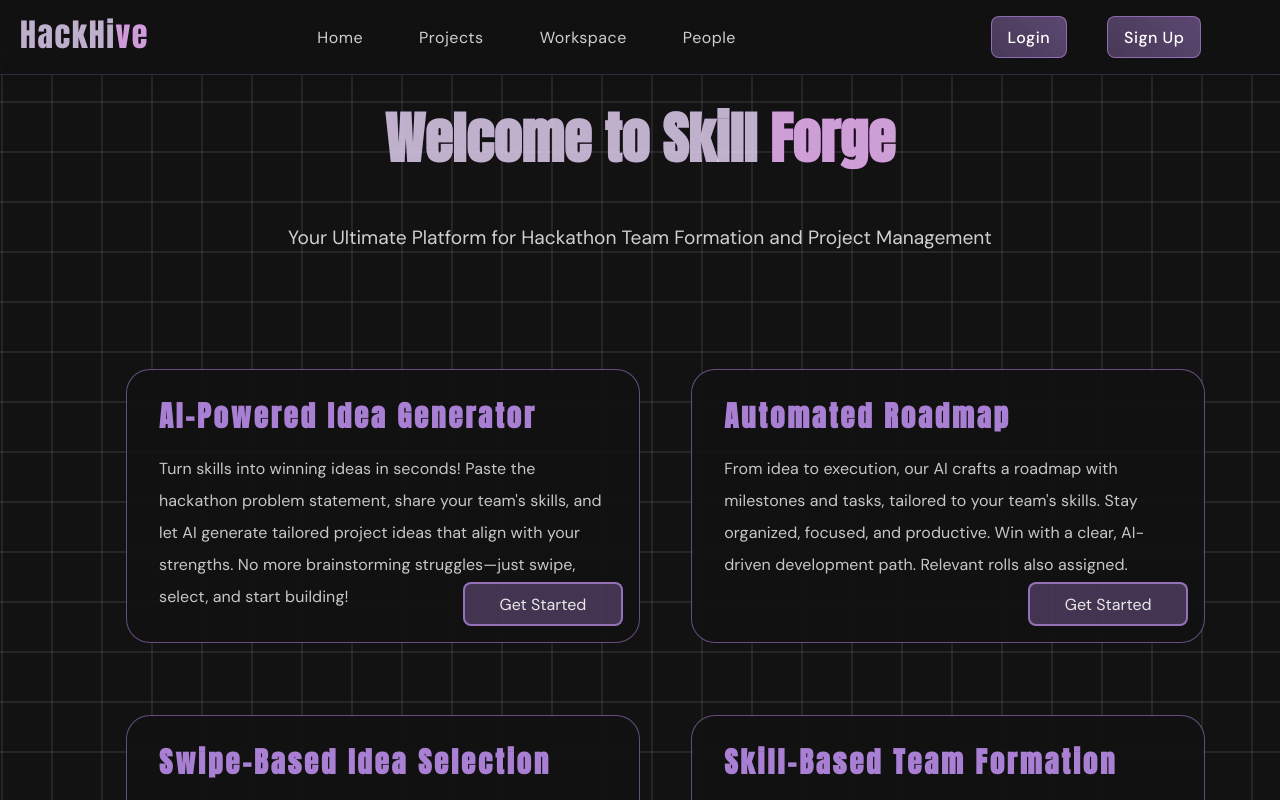
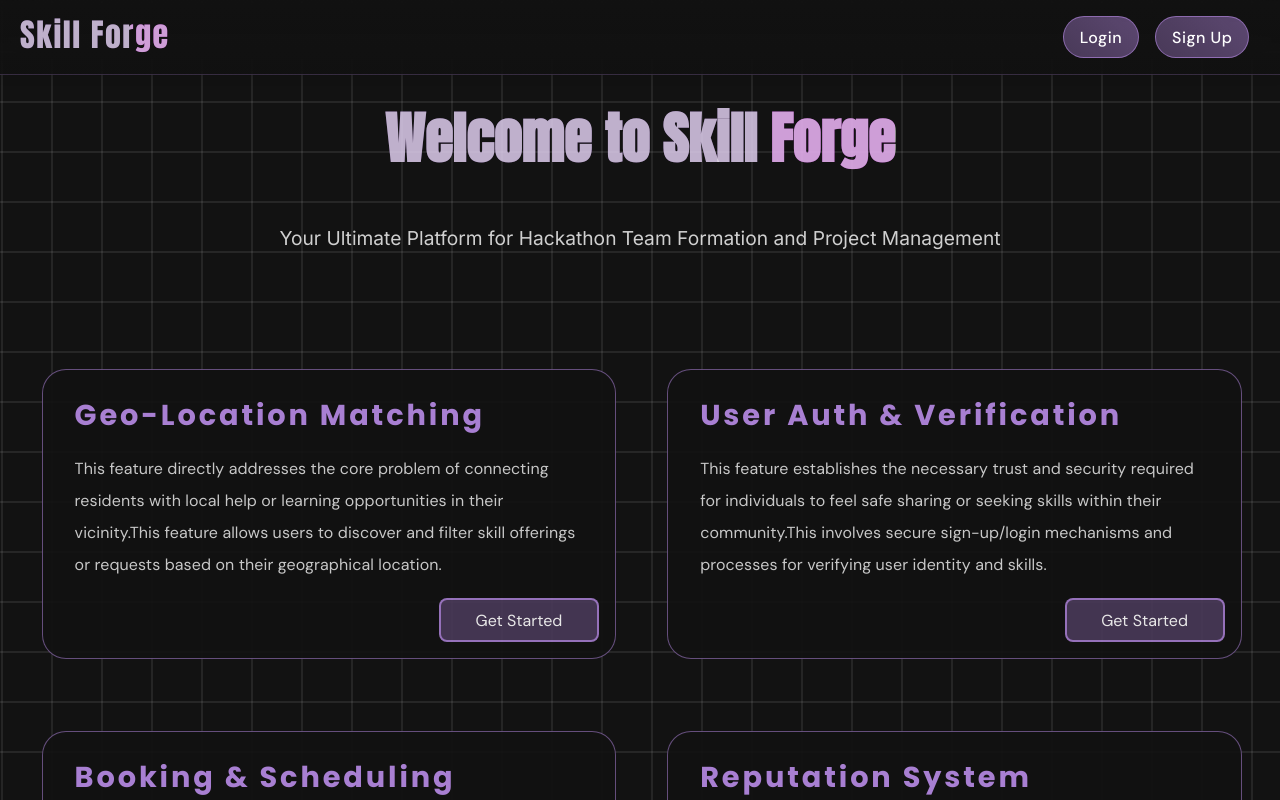
Before and after one commit to AniAgg-5964/Skill-Forge, a React (Vite) app: page / in a window 1280 px wide. Shown: the top 800 px of the page. Built offline with nearby package versions, Linux system fonts and the light colour scheme.

Commit message:
small refinements

```diff
--- a/src/components/Card/SpotlightCard.css
+++ b/src/components/Card/SpotlightCard.css
@@ -51,10 +51,11 @@
   left: 0;
   z-index: 10;
   padding: 0 2vw; /* Added horizontal padding */
+  margin-left: -1.5rem;
 }
 .custom-spotlight-card {
-  width: 35vw;  /* Reduce width slightly */
-  height: 240px; /* Reduce height slightly */
+  width: 40vw;  /* Reduce width slightly */
+  height: 16rem; /* Reduce height slightly */
   padding-top: 0rem;
   margin-bottom: 5vh;
 }
--- a/src/components/Landing/Landing.jsx
+++ b/src/components/Landing/Landing.jsx
@@ -21,27 +21,27 @@ const Landing = () => {
         <div className="features-section">
             <div className="cards-container">
             <SpotlightCard
-              title="AI-Powered Idea Generator"
-              content="Turn skills into winning ideas in seconds! Paste the hackathon problem statement, share your team's skills, and let AI generate tailored project ideas that align with your strengths. No more brainstorming struggles—just swipe, select, and start building!"
+              title="Geo-Location Matching"
+              content="This feature directly addresses the core problem of connecting residents with local help or learning opportunities in their vicinity.This feature allows users to discover and filter skill offerings or requests based on their geographical location."
               buttonText="Get Started"
               className="custom-spotlight-card"
             />
             <SpotlightCard
-              title="Automated Roadmap"
-              content="From idea to execution, our AI crafts a roadmap with milestones and tasks, tailored to your team's skills. Stay organized, focused, and productive. Win with a clear, AI-driven development path. Relevant rolls also assigned."
+              title="User Auth & Verification"
+              content="This feature establishes the necessary trust and security required for individuals to feel safe sharing or seeking skills within their community.This involves secure sign-up/login mechanisms and processes for verifying user identity and skills."
               buttonText="Get Started"
               className="custom-spotlight-card"
             /></div>
             <div className="cards-container">
             <SpotlightCard
-              title="Swipe-Based Idea Selection"
-              content="Empower your team with democratic decisions. Swipe to accept or reject AI ideas, ensuring unanimous agreement. Collective feedback refines suggestions, fostering collaboration and quickly uniting your team behind a project they love to build."
+              title="Booking & Scheduling"
+              content=" This is the transactional mechanism that facilitates the actual exchange of skills once two parties have been connected. This platform includes a built-in calendar for scheduling sessions between users."
               buttonText="Get Started"
               className="custom-spotlight-card"
             />
             <SpotlightCard
-              title="Skill-Based Team Formation"
-              content="Form powerful teams fast. AI matches skills to project needs, ensuring balance and efficiency. Skip coordination, focus on building. Maximize potential with AI-driven team formation, tackling challenges confidently."
+              title="Reputation System"
+              content="This system fosters the long-term trust and reliability needed for a community-based platform, encouraging participation and quality service. This involves ratings and skill endorsements that are visible on a user's profile."
               buttonText="Get Started"
               className="custom-spotlight-card"
             /></div>
--- a/src/components/Navbar/Navbar.css
+++ b/src/components/Navbar/Navbar.css
@@ -110,7 +110,7 @@
 
     .gooey-nav-container nav .nav-right {
       flex: 0 0 auto; /* Don't grow or shrink */
-      margin-left: 1rem;
+      margin-left: 62rem;
     }
 
     .gooey-nav-container nav ul li {
@@ -140,7 +140,7 @@
       margin-left: auto;
       background: linear-gradient(45deg, rgba(204, 153, 255, 0.3), rgba(204, 153, 255, 0.4));
       border: 1.5px solid rgba(204, 153, 255, 0.5);
-      border-radius: 8px;
+      border-radius: 32px;
       color: white;
       transition: all 0.3s ease;
       position: relative;
@@ -156,7 +156,7 @@
   }
 
 .gooey-nav-container nav ul li.auth-btn {
-      margin-left: 1rem;
+      margin-left: -0.5rem;
 }
 
 .gooey-nav-container nav ul li.auth-btn::before {
--- a/src/components/Navbar/Navbar.jsx
+++ b/src/components/Navbar/Navbar.jsx
@@ -24,10 +24,10 @@ const GooeyNav = () => {
       <nav>
         <div className="nav-left">
           <Link to="/" style={{ textDecoration: 'none' }}>
-            <ShinyText text="HackHive" disabled={false} speed={3} className="custom-class" />
+            <ShinyText text="Skill Forge" disabled={false} speed={3} className="custom-class" />
           </Link>
         </div>
-        <div className="nav-center">
+        {/* <div className="nav-center">
           <ul>
             <li
               className={activeTab === "Home" ? "active" : ""}
@@ -54,7 +54,7 @@ const GooeyNav = () => {
               <Link to="/people">People</Link>
             </li>
           </ul>
-        </div>
+        </div> */}
         <div className="nav-right">
           <ul>
             {isAuthenticated ? (
--- a/src/index.css
+++ b/src/index.css
@@ -20,7 +20,7 @@
 /* Base Styles */
 body {
   margin: 0;
-  font-family: var(--body-font);
+  font-family: 'Inter';
   -webkit-font-smoothing: antialiased;
   -moz-osx-font-smoothing: grayscale;
   background-color: var(--bg-color);
@@ -28,7 +28,7 @@ body {
 }
 
 h1, h2, h3, h4, h5, h6 {
-  font-family: var(--heading-font);
+  font-family: 'Poppins';
   font-weight: 300;
   letter-spacing: 0.10em;
 }
```
